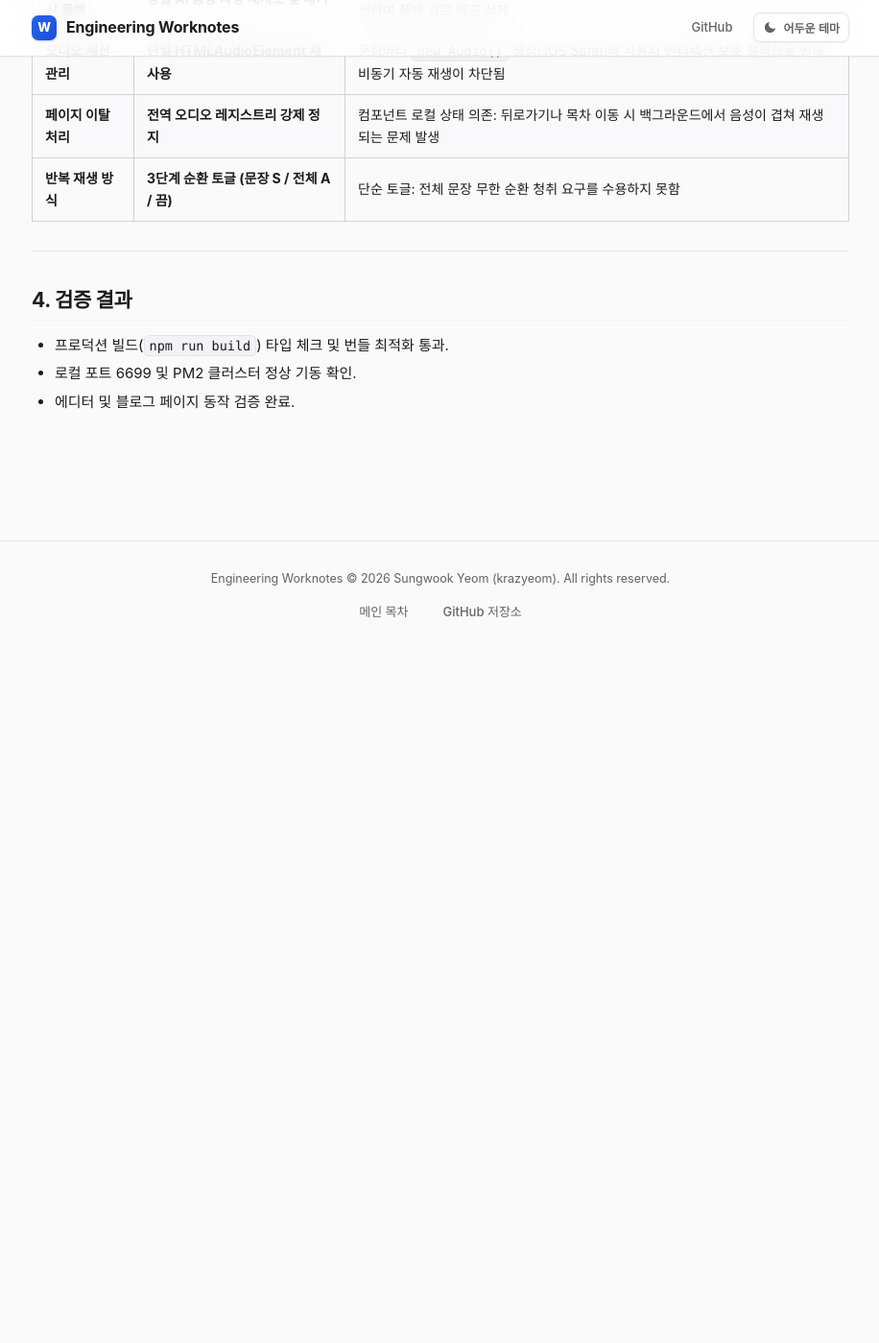
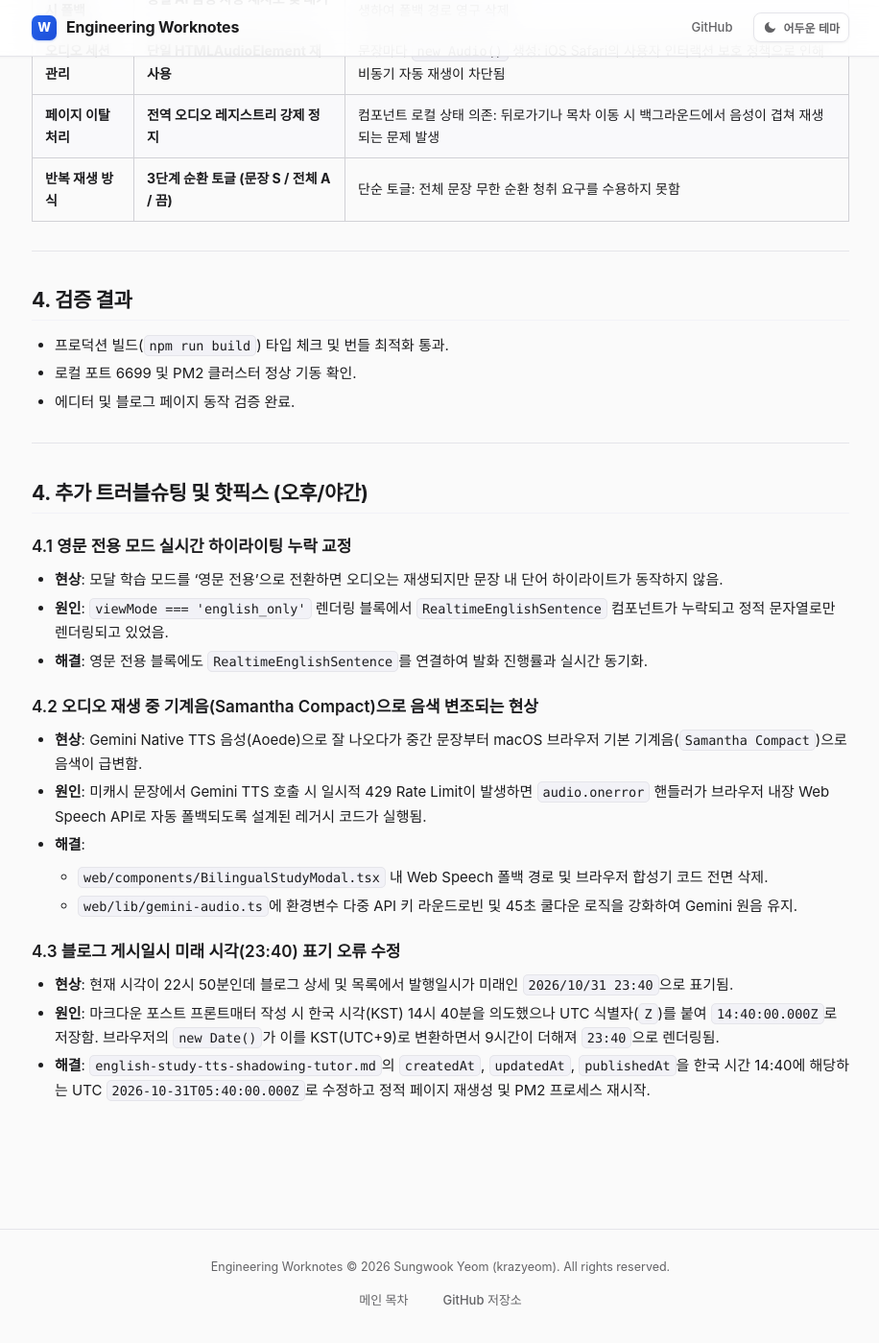
Before and after one commit to krazyeom/worknote, a Jekyll site: the page built from notes/2026-10-31-aword-tts-shadowing-and-blog-i18n.md, in a window 1280 px wide and 1400 px high, scrolled down 2468 px. Shown: the whole window at 96% size, without its empty margins (181-1097 px from the left). Built offline with Jekyll 4.4.1, drawn with Linux system fonts in a browser that asks for light colours; before the commit the page ends 3151 px from its top, so only the background shows below that.

Commit message:
docs: aWord 추가 트러블슈팅(영문 하이라이트, TTS 폴백 제거, 발행일시 UTC 교정) 수록

```diff
--- a/notes/2026-10-31-aword-tts-shadowing-and-blog-i18n.md
+++ b/notes/2026-10-31-aword-tts-shadowing-and-blog-i18n.md
@@ -85,3 +85,24 @@ title: "2026-10-31 작업 노트: aWord 영한 대조 학습 엔진 및 블로
 * 프로덕션 빌드(`npm run build`) 타입 체크 및 번들 최적화 통과.
 * 로컬 포트 6699 및 PM2 클러스터 정상 기동 확인.
 * 에디터 및 블로그 페이지 동작 검증 완료.
+
+---
+
+## 4. 추가 트러블슈팅 및 핫픽스 (오후/야간)
+
+### 4.1 영문 전용 모드 실시간 하이라이팅 누락 교정
+- **현상**: 모달 학습 모드를 '영문 전용'으로 전환하면 오디오는 재생되지만 문장 내 단어 하이라이트가 동작하지 않음.
+- **원인**: `viewMode === 'english_only'` 렌더링 블록에서 `RealtimeEnglishSentence` 컴포넌트가 누락되고 정적 문자열로만 렌더링되고 있었음.
+- **해결**: 영문 전용 블록에도 `RealtimeEnglishSentence`를 연결하여 발화 진행률과 실시간 동기화.
+
+### 4.2 오디오 재생 중 기계음(Samantha Compact)으로 음색 변조되는 현상
+- **현상**: Gemini Native TTS 음성(Aoede)으로 잘 나오다가 중간 문장부터 macOS 브라우저 기본 기계음(`Samantha Compact`)으로 음색이 급변함.
+- **원인**: 미캐시 문장에서 Gemini TTS 호출 시 일시적 429 Rate Limit이 발생하면 `audio.onerror` 핸들러가 브라우저 내장 Web Speech API로 자동 폴백되도록 설계된 레거시 코드가 실행됨.
+- **해결**:
+  - `web/components/BilingualStudyModal.tsx` 내 Web Speech 폴백 경로 및 브라우저 합성기 코드 전면 삭제.
+  - `web/lib/gemini-audio.ts`에 환경변수 다중 API 키 라운드로빈 및 45초 쿨다운 로직을 강화하여 Gemini 원음 유지.
+
+### 4.3 블로그 게시일시 미래 시각(23:40) 표기 오류 수정
+- **현상**: 현재 시각이 22시 50분인데 블로그 상세 및 목록에서 발행일시가 미래인 `2026/10/31 23:40`으로 표기됨.
+- **원인**: 마크다운 포스트 프론트매터 작성 시 한국 시각(KST) 14시 40분을 의도했으나 UTC 식별자(`Z`)를 붙여 `14:40:00.000Z`로 저장함. 브라우저의 `new Date()`가 이를 KST(UTC+9)로 변환하면서 9시간이 더해져 `23:40`으로 렌더링됨.
+- **해결**: `english-study-tts-shadowing-tutor.md`의 `createdAt`, `updatedAt`, `publishedAt`을 한국 시간 14:40에 해당하는 UTC `2026-10-31T05:40:00.000Z`로 수정하고 정적 페이지 재생성 및 PM2 프로세스 재시작.
```
